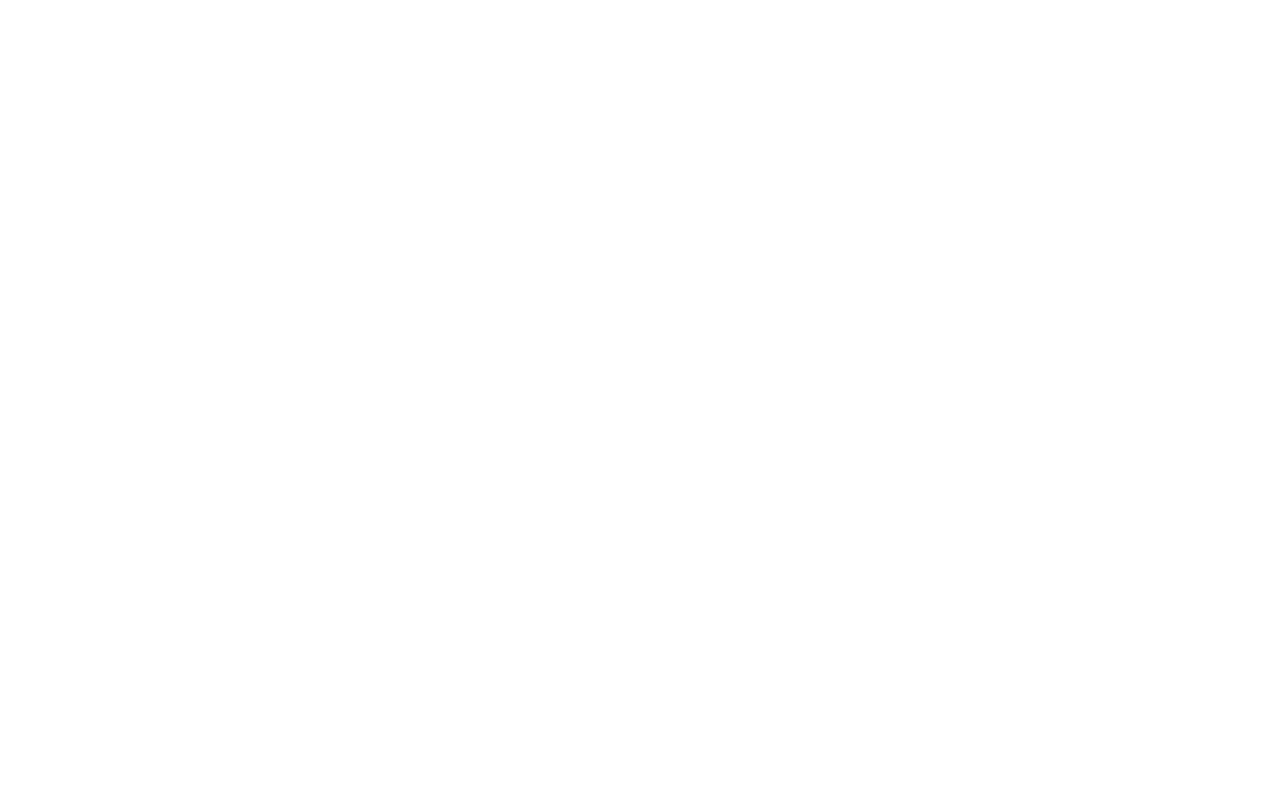
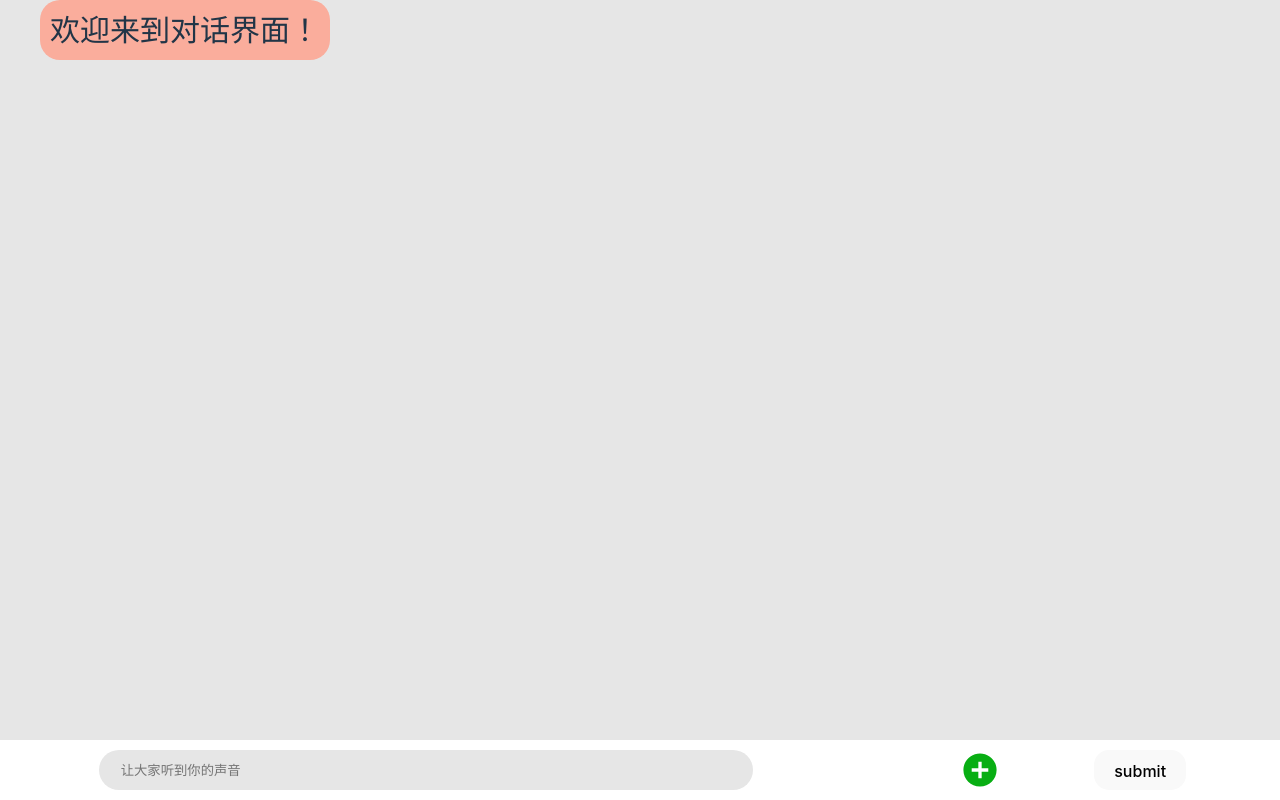
Before and after one commit to BQXBQX/NJUPT-BBS, a Vue app: page /chatShow in a window 1280 px wide. Before the commit this address had no page. Built offline with nearby package versions, Linux system fonts and the light colour scheme; a web font is replaced by a local one.

Commit message:
feat chatShow #1

```diff
--- a/src/components/postBottom.vue
+++ b/src/components/postBottom.vue
@@ -2,7 +2,7 @@
   <div class="postBottomContainer">
       <div class="postBottomLeft">
           <div class="iconContainer iconInput">
-              <svg t="1697424542600" style="height: 20px;width: 20px" class="icon" viewBox="0 0 1146 1024" version="1.1" xmlns="http://www.w3.org/2000/svg" p-id="26202" width="200" height="200"><path d="M0 956.866005h1146.877922v63.856995H0v-63.856995z m0-44.089997l300.529979-85.323995L85.866994 614.104028 0 912.776008zM802.673945 328.370048L588.00996 115.020062 115.743992 584.37703l214.660985 213.329985L802.673945 328.370048z m99.768993-179.214988L768.272947 15.819069c-22.229998-22.096998-59.468996-20.893999-83.180994 2.665l-64.409995 63.991995 214.664985 213.349986 64.405995-64.011996c23.711998-23.559998 24.914998-60.559996 2.69-82.659994z" p-id="26203"></path></svg>
+              <svg t="1697424542600" style="height: 20px;width: 20px; padding-left: 10px;" class="icon" viewBox="0 0 1146 1024" version="1.1" xmlns="http://www.w3.org/2000/svg" p-id="26202" width="200" height="200"><path d="M0 956.866005h1146.877922v63.856995H0v-63.856995z m0-44.089997l300.529979-85.323995L85.866994 614.104028 0 912.776008zM802.673945 328.370048L588.00996 115.020062 115.743992 584.37703l214.660985 213.329985L802.673945 328.370048z m99.768993-179.214988L768.272947 15.819069c-22.229998-22.096998-59.468996-20.893999-83.180994 2.665l-64.409995 63.991995 214.664985 213.349986 64.405995-64.011996c23.711998-23.559998 24.914998-60.559996 2.69-82.659994z" p-id="26203"></path></svg>
           </div>
           <input type="text" class="commentInput" placeholder="说点什么">
       </div>
--- a/src/components/postContent.vue
+++ b/src/components/postContent.vue
@@ -16,10 +16,10 @@
               <img src="https://ts1.cn.mm.bing.net/th/id/R-C.bb2b49d10fbdeef099bcfc7a9def7f9f?rik=qg41XR8J%2flja3w&riu=http%3a%2f%2fwww.petsworld.in%2fblog%2fwp-content%2fuploads%2f2014%2f10%2fBasset-Hound1.jpg&ehk=9EqdJnDRnuOuGazad86md%2bbjQwukrim1nA3zNg9CwdU%3d&risl=&pid=ImgRaw&r=0" alt="postPicture" class="postPicture">
           </div>
           <div class="postContentText">
-          <span style="margin: 10px;
+          <span style="margin: auto;
       font-family: inherit;
       font-size: 20px;
-      color: black;">this is a lovely dog! I really want to fuck it!</span>
+      color: black; padding: 5vw">this is a lovely dog! I really want to fuck it!</span>
           </div>
       </div>
       <div class="postDate">
@@ -38,6 +38,9 @@
     padding: 5px;
     margin-top: 5px;
     background-color: white;
+}
+.postContentText {
+    display: flex;
 }
 .postUser{
     padding: 10px;
@@ -72,7 +75,7 @@
     border-radius: 15px
 }
 .postPicture{
-    padding: 5%;
+    padding: 5vw;
     width: 90%;
     height: auto;
     border-radius: 50px;
--- a/src/router/index.js
+++ b/src/router/index.js
@@ -14,6 +14,7 @@
 import MineMessage from "../views/mineMessage.vue";
 import Post from "../views/post.vue";
 import Test from "../views/test.vue";
+import ChatShow from "../views/chatShow.vue";
 
 const routes = [
 // 路由的默认路径
@@ -25,6 +26,10 @@
     {
         path: '/welcome',
         component: Welcome
+    },
+    {
+        path: '/chatShow',
+        component: ChatShow
     },
     {
         path: '/login',
--- /dev/null
+++ b/src/views/chatShow.vue
@@ -0,0 +1,107 @@
+<template>
+    <div class="chatShowContainer">
+        <div class="messageShow">
+            <div class="messageContainer" v-for="message in messages" :class="message.sender === 'user' ? 'user-message' : 'assistant-message'">
+                <span class="messageContent" style="font-family: inherit;font-size: 30px">{{ message.content }}</span>
+            </div>
+        </div>
+        <div class="commitBottom">
+            <div class="inputCommit">
+                <div style="height: 40px;width: 20px;border-radius: 20px 0 0 20px; background-color: #e6e6e6"></div>
+                <input v-model="newMessage" type="text" style="height: 40px;border-radius: 0px; width: 80%;" class="commentInput" placeholder="让大家听到你的声音" @keyup.enter="sendMessage" >
+                <div style="height: 40px;width: 20px;border-radius: 0 20px 20px 0; background-color: #e6e6e6"></div>
+            </div>
+            <label for="fileInput" class="svgImage">
+                <svg t="1697452376184" class="icon" viewBox="0 0 1024 1024" version="1.1" xmlns="http://www.w3.org/2000/svg" p-id="8433" style="height: 40px;width: 40px"><path d="M512 936.915619c-234.672764 0-424.915619-190.243879-424.915619-424.915619S277.327236 87.083357 512 87.083357c234.676857 0 424.916643 190.243879 424.916643 424.915619S746.676857 936.915619 512 936.915619zM724.45781 469.50414 554.491767 469.50414 554.491767 299.546284l-84.983533 0 0 169.957857L299.54219 469.50414l0 84.99172 169.966043 0 0 169.966043 84.983533 0L554.491767 554.49586l169.966043 0L724.45781 469.50414z" p-id="8434" fill="#08ae13"></path></svg>
+            </label>
+            <input type="file" name="fileAdd" id="fileInput" class="inputFile" style="display: none">
+            <button type="submit" style="height: 40px;border-radius: 15px" @click="sendMessage">submit</button>
+        </div>
+    </div>
+</template>
+
+<script setup>
+
+import {ref} from "vue";
+
+const messages = ref([
+    { sender: 'assistant', content: '欢迎来到对话界面！' }
+]);
+
+let newMessage = ref('');
+function  sendMessage() {
+    if (newMessage.value !== '') {
+        messages.value.push({ sender: 'user', content: newMessage.value });
+        newMessage.value = '';
+    }
+}
+</script>
+
+<style>
+.messageShow{
+    display: flex;
+    flex-direction: column;
+    gap: 10px;
+}
+.chatShowContainer {
+    background-color: #e6e6e6;
+    height: 100%;
+    width: 100%;
+}
+
+
+.user-message {
+    margin-right: 40px;
+    margin-left: auto;
+    border-radius: 20px;
+    box-sizing: border-box;
+    padding: 10px;
+    display: flex;
+    background-color: #dcf8c6;
+    height: 60px;
+    align-content: center;
+    width: fit-content;
+    justify-content: flex-end;
+    flex-wrap: wrap;
+}
+
+.assistant-message {
+    margin-left: 40px;
+    border-radius: 20px;
+    box-sizing: border-box;
+    padding: 10px;
+    display: flex;
+    width: fit-content;
+    background-color: #faad9c;
+    height: 60px;
+    align-content: center;
+    flex-wrap: wrap;
+}
+
+.commitBottom{
+    width: 100%;
+    display: flex;
+    position: absolute;
+    bottom: 0;
+    background-color: white;
+    height: 60px;
+    align-items: center;
+    align-content: center;
+    flex-direction: row;
+    flex-wrap: wrap;
+    justify-content: space-evenly;
+}
+.inputCommit{
+    display: flex;
+    flex-wrap: wrap;
+    /*align-content: center;*/
+    width: 60%;
+    padding-left: 5px;
+}
+.svgImage{
+    height: 40px;
+    width: 40px;
+}.messageContainer{
+
+ }
+</style>
--- a/src/views/test.vue
+++ b/src/views/test.vue
@@ -1,4 +1,67 @@
 <template>
-  this is test
+    <div class="chatShowContainer">
+        <div class="messageContainer" v-for="message in messages" :class="message.sender === 'user' ? 'user-message' : 'assistant-message'">
+            <div class="messageContent">{{ message.content }}</div>
+        </div>
+        <input type="text" v-model="newMessage" @keyup.enter="sendMessage" placeholder="输入消息...">
+    </div>
 </template>
-<script setup></script>
+<script>
+export default {
+    data() {
+        return {
+            messages: [
+                { sender: 'assistant', content: '欢迎来到对话界面！' }
+            ],
+            newMessage: ''
+        };
+    },
+    methods: {
+        sendMessage() {
+            if (this.newMessage.trim() !== '') {
+                this.messages.push({ sender: 'user', content: this.newMessage });
+                this.newMessage = '';
+            }
+        }
+    }
+};
+</script>
+
+<style scoped>
+.chatShowContainer {
+    max-width: 400px;
+    margin: 20px auto;
+    padding: 10px;
+    border: 1px solid #ddd;
+    border-radius: 4px;
+}
+
+/*.messageContainer {*/
+/*    margin-bottom: 10px;*/
+/*    align-items: center;*/
+/*}*/
+
+.user-message {
+    border-radius: 15px;
+    box-sizing: border-box;
+    padding: 10px;
+    position: absolute;
+    right: 30px;
+    background-color: #dcf8c6;
+    display: flex;
+    height: 60px;
+    align-content: center;
+    flex-wrap: wrap;
+}
+
+.assistant-message {
+    background-color: #fff;
+    margin-right: auto;
+}
+
+.messageContent {
+    padding: 8px 12px;
+    border-radius: 4px;
+    box-shadow: 0 1px 2px rgba(0, 0, 0, 0.1);
+}
+</style>
```
Also changed, not shown: src/views/chat.vue (+88 -2 lines).
